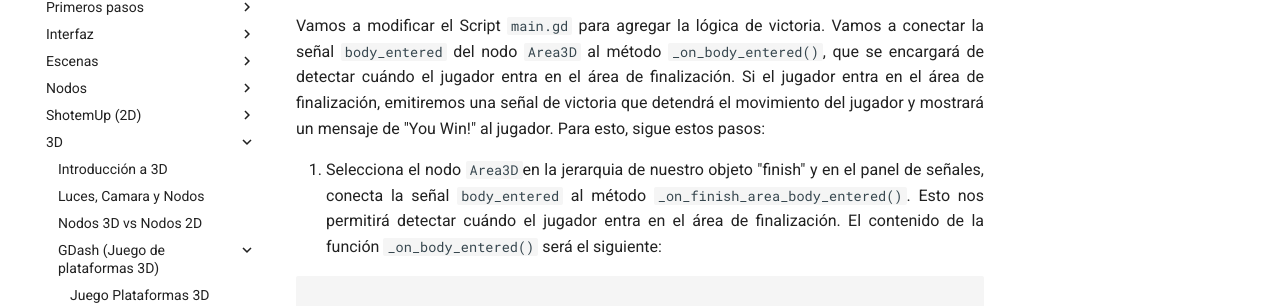
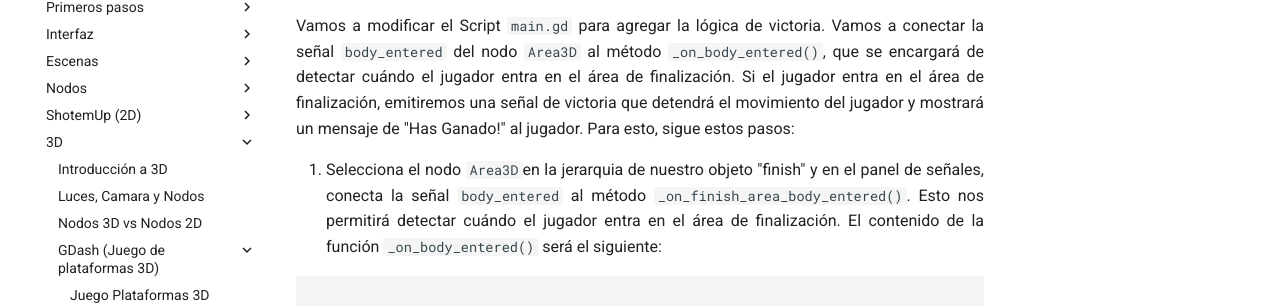
Before and after one commit to makeclassicgames/godotosc2025, an MkDocs documentation site: the page built from docs/3d/win.md, in a window 1280 px wide and 900 px high, scrolled down 2144 px. Shown: the part 218-524 px from the top of the window. Built offline with MkDocs 1.6.1 and Material for MkDocs 9.7.7, drawn with Linux system fonts in a browser that asks for light colours.

Commit message:
Cambiando mensaje

```diff
--- a/docs/3d/win.md
+++ b/docs/3d/win.md
@@ -52,7 +52,7 @@ End (Node3D)
 
 Ahora que tenemos nuestro objetivo y el área de finalización configurados, vamos a implementar la lógica para detectar cuando el jugador entra en el área de finalización y ganar la partida. Para esto, vamos a agregar un script al nodo principal de la escena principal.
 
-Vamos a modificar el Script `main.gd` para agregar la lógica de victoria. Vamos a conectar la señal `body_entered` del nodo `Area3D` al método `_on_body_entered()`, que se encargará de detectar cuándo el jugador entra en el área de finalización. Si el jugador entra en el área de finalización, emitiremos una señal de victoria que detendrá el movimiento del jugador y mostrará un mensaje de "You Win!" al jugador. Para esto, sigue estos pasos:
+Vamos a modificar el Script `main.gd` para agregar la lógica de victoria. Vamos a conectar la señal `body_entered` del nodo `Area3D` al método `_on_body_entered()`, que se encargará de detectar cuándo el jugador entra en el área de finalización. Si el jugador entra en el área de finalización, emitiremos una señal de victoria que detendrá el movimiento del jugador y mostrará un mensaje de "Has Ganado!" al jugador. Para esto, sigue estos pasos:
 
 1. Selecciona el nodo `Area3D`en la jerarquia de nuestro objeto "finish" y en el panel de señales, conecta la señal `body_entered` al método `_on_finish_area_body_entered()`. Esto nos permitirá detectar cuándo el jugador entra en el área de finalización. El contenido de la función `_on_body_entered()` será el siguiente:
 
```
